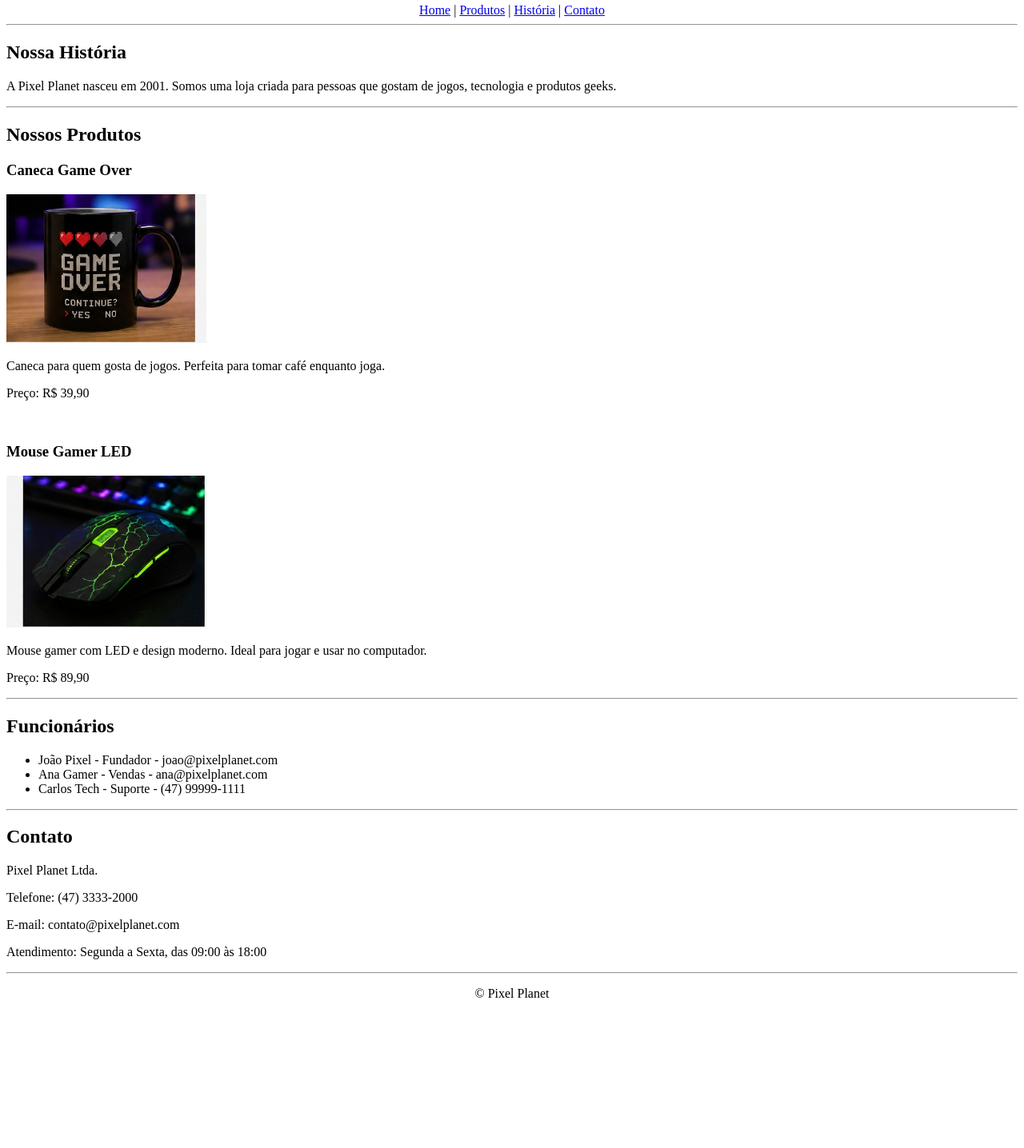
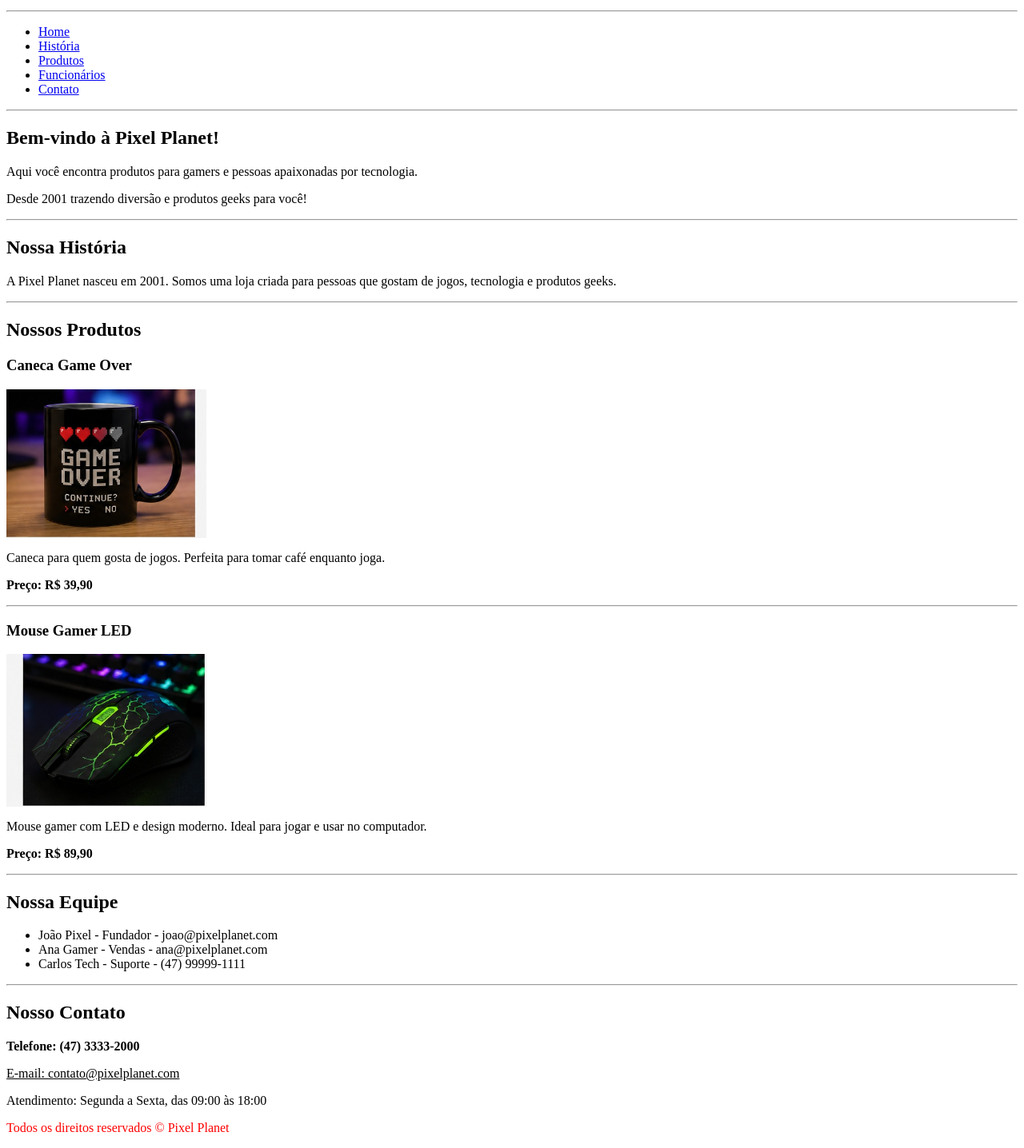
Before and after one commit to murilopava/desenvolvimento-web, a plain HTML site: page aula01/site.html in a window 1280 px wide. Shown: the part 263-1699 px from the top of the page at 80% size. Before the commit the page ends 1531 px from the top, so only its background shows below. Drawn offline with Linux system fonts and the light colour scheme.

Commit message:
adicionar meia aula 5

```diff
--- a/aula01/site.html
+++ b/aula01/site.html
@@ -1,74 +1,121 @@
-<!DOCTYPE html>
-<html lang="pt-BR">
+<html lang="pt-br">
   <head>
-    <meta charset="UTF-8">
+    <meta charset="UTF-8" />
+    <meta
+      name="keywords"
+      content="loja geek; produtos gamers; tecnologia; jogos"
+    />
     <title>Pixel Planet</title>
   </head>
 
   <body>
-  <section id="title">
+    <header>
       <center>
-        <img src="logo.png" alt="Logo Pixel Planet" width="200">
+        <img src="logo.png" alt="Logo Pixel Planet" width="200" />
     <h1>PIXEL PLANET</h1>
     <p>A loja geek da internet!</p>
-        <a href="#">Home</a> |
-        <a href="#">Produtos</a> |
-        <a href="#">História</a> |
-        <a href="#">Contato</a>
+  </center>
   <hr>
-    </center>
+  <nav>
+    <ul>
+      <li><a href="#home">Home</a></li>
+      <li><a href="#sobre">História</a></li>
+      <li><a href="#produtos">Produtos</a></li>
+      <li><a href="#funcionarios">Funcionários</a></li>
+      <li><a href="#contato">Contato</a></li>
+    </ul>
+  </nav>
+</header>
+<hr>
+<main>
+  <section id="home">
+    <h2>Bem-vindo à Pixel Planet!</h2>
+
+    <p>
+      Aqui você encontra produtos para gamers e pessoas apaixonadas por
+      tecnologia.
+    </p>
+
+    <p>
+      Desde 2001 trazendo diversão e produtos geeks para você!
+    </p>
   </section>
+  <hr>
+  <section id="sobre">
     <h2>Nossa História</h2>
+
     <p>
-        A Pixel Planet nasceu em 2001.
-        Somos uma loja criada para pessoas que gostam de jogos,
-        tecnologia e produtos geeks.
+      A Pixel Planet nasceu em 2001. Somos uma loja criada para pessoas que
+      gostam de jogos, tecnologia e produtos geeks.
     </p>
+  </section>
   <hr>
+  <section id="produtos">
     <h2>Nossos Produtos</h2>
+
+    <article>
       <h3>Caneca Game Over</h3>
-    <img src="produto1.jpg" alt="Caneca Game Over" width="250">
+
+      <img
+        src="produto1.jpg"
+        alt="Caneca Game Over"
+        width="250"
+      />
+
       <p>
-        Caneca para quem gosta de jogos.
-        Perfeita para tomar café enquanto joga.
+        Caneca para quem gosta de jogos. Perfeita para tomar café enquanto
+        joga.
       </p>
-    <p>Preço: R$ 39,90</p>
 
-    <br>
-
+      <p><b>Preço: R$ 39,90</b></p>
+    </article>
+    <hr>
+    <article>
       <h3>Mouse Gamer LED</h3>
 
-    <img src="produto2.jpg" alt="Mouse Gamer LED" width="250">
+      <img
+        src="produto2.jpg"
+        alt="Mouse Gamer LED"
+        width="250"
+      />
 
       <p>
-        Mouse gamer com LED e design moderno.
-        Ideal para jogar e usar no computador.
+        Mouse gamer com LED e design moderno. Ideal para jogar e usar no
+        computador.
       </p>
-    <p>Preço: R$ 89,90</p>
 
+      <p><b>Preço: R$ 89,90</b></p>
+    </article>
+  </section>
   <hr>
-    <h2>Funcionários</h2>
+  <section id="funcionarios">
+    <h2>Nossa Equipe</h2>
 
     <ul>
       <li>João Pixel - Fundador - joao@pixelplanet.com</li>
       <li>Ana Gamer - Vendas - ana@pixelplanet.com</li>
       <li>Carlos Tech - Suporte - (47) 99999-1111</li>
     </ul>
+  </section>
+  <hr>
+  <section id="contato">
+    <h2>Nosso Contato</h2>
 
-    <hr>
+    <p><b>Telefone: (47) 3333-2000</b></p>
 
-    <h2>Contato</h2>
+    <p><u>E-mail: contato@pixelplanet.com</u></p>
 
-    <p>Pixel Planet Ltda.</p>
-    <p>Telefone: (47) 3333-2000</p>
-    <p>E-mail: contato@pixelplanet.com</p>
     <p>Atendimento: Segunda a Sexta, das 09:00 às 18:00</p>
+  </section>
+</main>
 
-    <hr>
-
-    <center>
-        <p>© Pixel Planet</p>
-    </center>
+<footer>
+  <p>
+    <font color="red">
+      Todos os direitos reservados &copy; Pixel Planet
+    </font>
+  </p>
+</footer>
 
   </body>
 </html>
--- /dev/null
+++ b/aula05/assets/styles/global.css
@@ -0,0 +1,47 @@
+body {
+  font-family: Arial, Helvetica, sans-serif;
+  display: flexbox;
+  margin: 0px;
+}
+
+header {
+  display: flex;
+  align-items: center;
+  justify-content: space-between;
+  background-color: rgb(126, 126, 126);
+  width: 100%;
+}
+
+header .title {
+  display: flex
+}
+
+
+main {
+  display: flex;
+  gap: 20px;
+  padding: 30px;
+}
+
+.container {
+  text-align: center;
+}
+
+.etapa {
+  display: flex;
+  flex-wrap: nowrap;
+  background-color: gray;
+  height: 50px;
+  padding: 5px;
+  width: 200px;
+}
+
+.etapa div {
+  background-color: lightgray;
+  width: 30px;
+  height: 30px;
+  align-self: center;
+  text-align: center;
+  border-radius: 100%;
+  margin: 10px;
+}
```
Also changed, not shown: aula05/home.html (added, +40 -0 lines), aula05/assets/images/governo-sc-branco.png (added), aula05/assets/images/logo-superior.png (added). Lines whose indentation alone changed are shown as unchanged.
